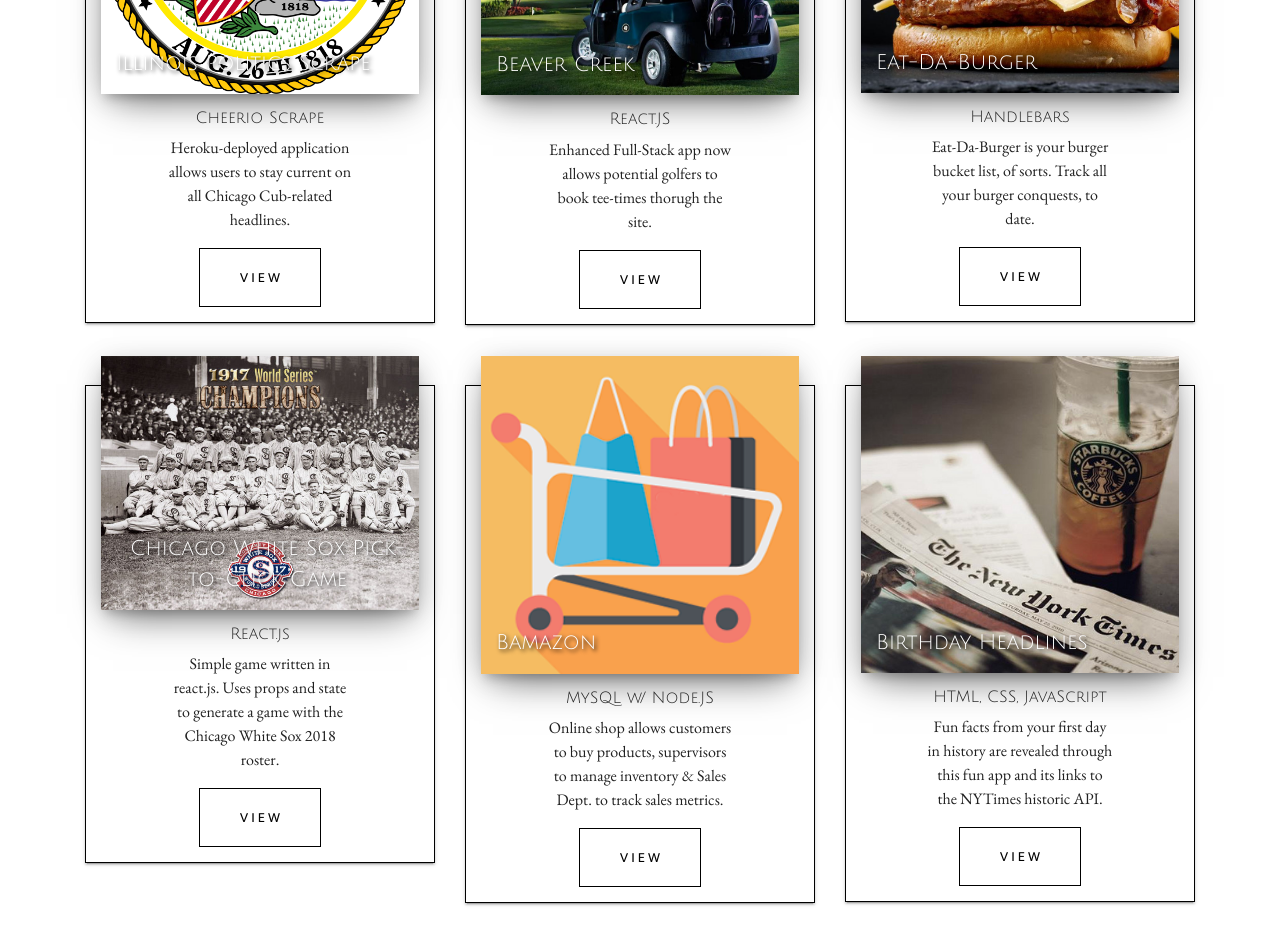
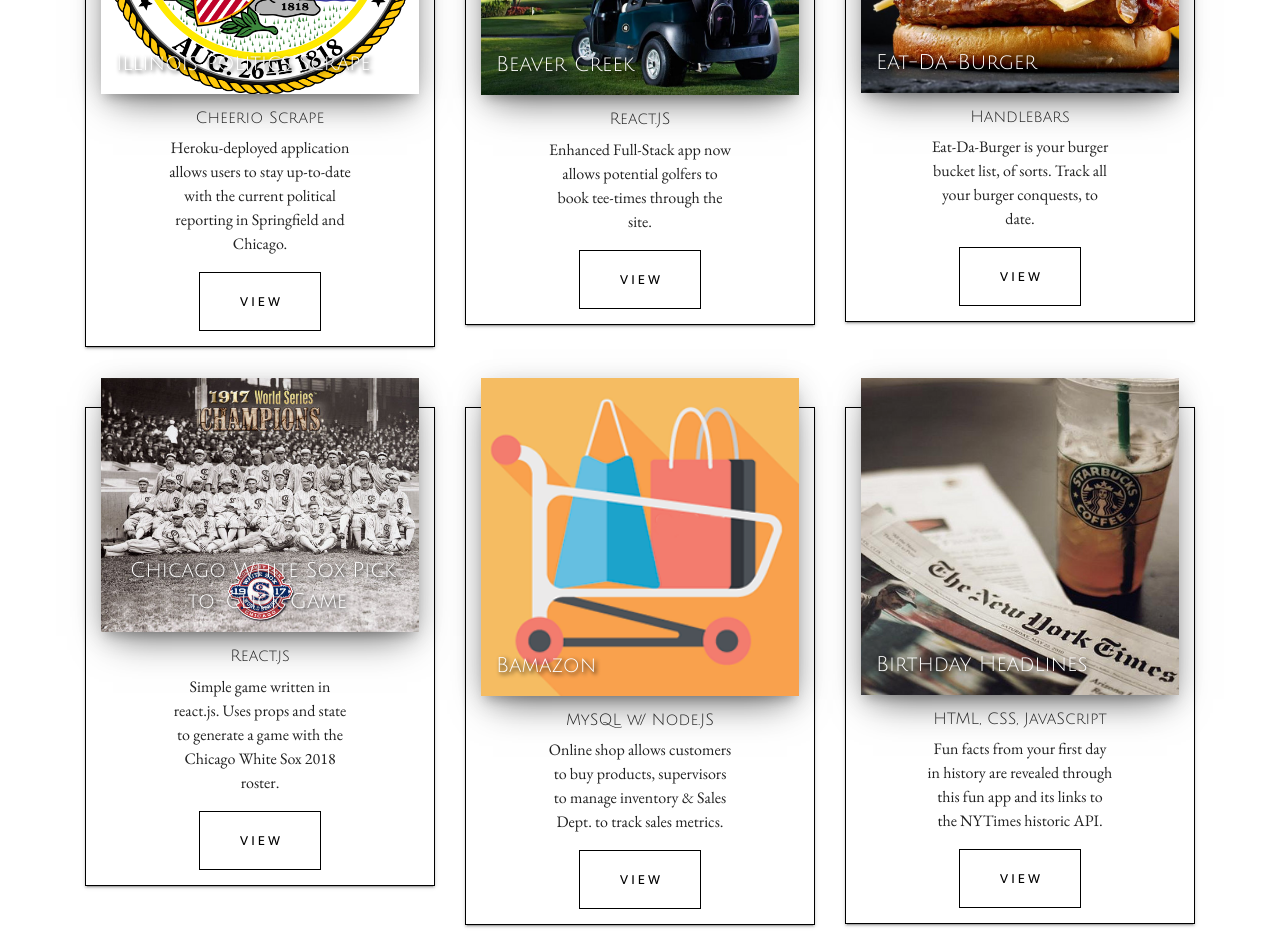
Before and after one commit to patrickcorcoran10/reactPortfolio, a React (Create React App) app in the folder client/: page /portfolio in a window 1280 px wide. Shown: the part 380-1332 px from the top of the page. Built offline with nearby package versions, Linux system fonts and the light colour scheme; a web font is replaced by a local one.

Commit message:
commit with the correct link to the bamazon app.

```diff
--- a/client/src/pages/Portfolio.js
+++ b/client/src/pages/Portfolio.js
@@ -17,7 +17,7 @@ class Portfolio extends Component {
                             </div>
                             <div class="table">
                                 <h6>Cheerio Scrape</h6>
-                                <p class="card-description"> Heroku-deployed application allows users to stay current on all Chicago Cub-related headlines.</p>
+                                <p class="card-description"> Heroku-deployed application allows users to stay up-to-date with the current political reporting in Springfield and Chicago.</p>
                                 <a href="https://secure-garden-47540.herokuapp.com/"><button className="btn-info-2">V I E W</button></a>
                             </div>
                         </div>
@@ -30,7 +30,7 @@ class Portfolio extends Component {
                             </div>
                             <div class="table">
                                 <h6>React.JS</h6>
-                                <p class="card-description"> Enhanced Full-Stack app now allows potential golfers to book tee-times thorugh the site. </p>
+                                <p class="card-description"> Enhanced Full-Stack app now allows potential golfers to book tee-times through the site. </p>
                                 <a href="https://morning-coast-79159.herokuapp.com/"><button className="btn-info-2">V I E W</button></a>
                             </div>
                         </div>
@@ -76,7 +76,7 @@ class Portfolio extends Component {
                             <div class="table">
                                 <h6>MySQL w/ Node.JS</h6>
                                 <p class="card-description">Online shop allows customers to buy products, supervisors to manage inventory & Sales Dept. to track sales metrics. </p>
-                                <button class="btn-info-2">V I E W</button>
+                                <a href="https://patrickcorcoran10.github.io/bamazon/"><button class="btn-info-2">V I E W</button></a>
                             </div>
                         </div>
                     </div>
```
Also changed, not shown: 1 other file (tests, documents, lock files or other folders).
